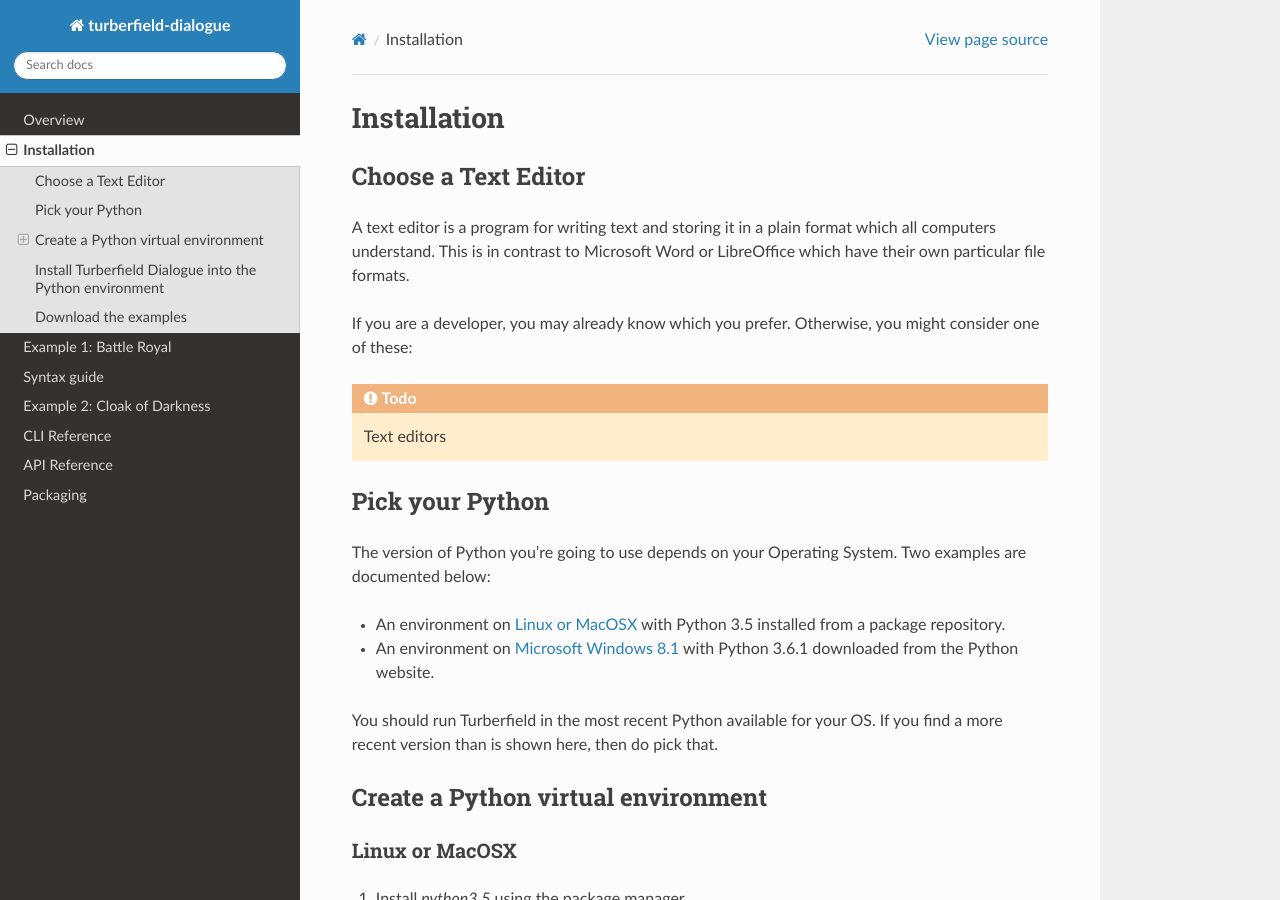
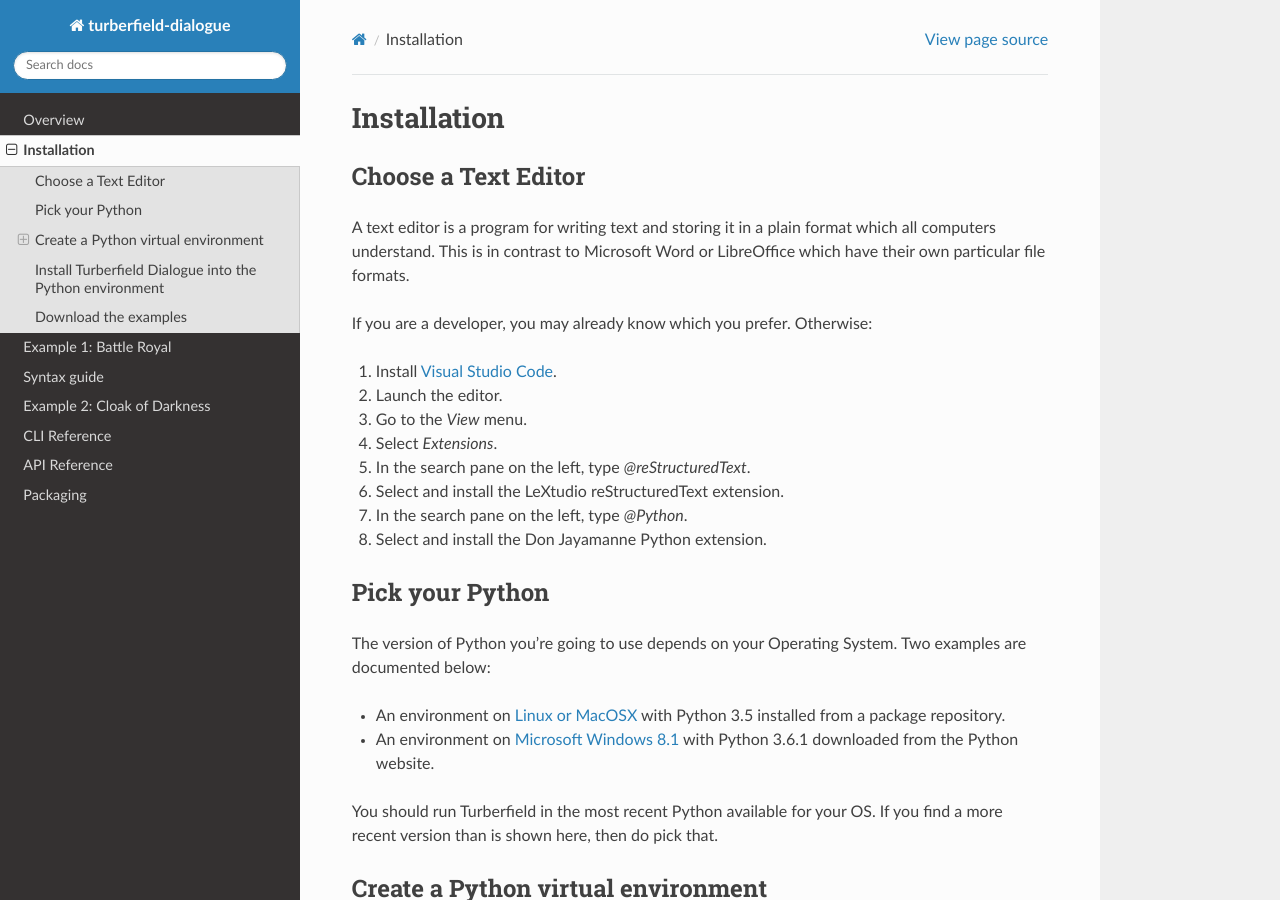
Before and after one commit to tundish/turberfield-dialogue, a Sphinx documentation site: the page built from turberfield/dialogue/doc/install.rst, in a window 1280 px wide and 900 px high. Built offline with Sphinx 7.4.7 and the Read the Docs theme 2.0.0, drawn with Linux system fonts in a browser that asks for light colours.

Commit message:
Added default instructions for text editor.

```diff
--- a/turberfield/dialogue/doc/battle.rst
+++ b/turberfield/dialogue/doc/battle.rst
@@ -132,6 +132,7 @@ You should take a look at `turberfield/dialogue/sequences/battle/types.py`. Here
 
 
 .. code-block:: python
+   :linenos:
 
     import itertools
 
@@ -161,6 +162,7 @@ You should take a look at `turberfield/dialogue/sequences/battle/types.py`. Here
         ["combat.rst"],
         itertools.repeat(None)
     )
+
 
 This file dowa 4 things:
 
--- a/turberfield/dialogue/doc/install.rst
+++ b/turberfield/dialogue/doc/install.rst
@@ -11,10 +11,16 @@ A text editor is a program for writing text and storing it in a plain format whi
 all computers understand. This is in contrast to Microsoft Word or LibreOffice which
 have their own particular file formats.
 
-If you are a developer, you may already know which you prefer. Otherwise, you might
-consider one of these:
+If you are a developer, you may already know which you prefer. Otherwise:
 
-.. todo:: Text editors
+#. Install `Visual Studio Code`_.
+#. Launch the editor.
+#. Go to the `View` menu.
+#. Select `Extensions`.
+#. In the search pane on the left, type `@reStructuredText`.
+#. Select and install the LeXtudio reStructuredText extension.
+#. In the search pane on the left, type `@Python`.
+#. Select and install the Don Jayamanne Python extension.
 
 Pick your Python
 ================
@@ -99,3 +105,4 @@ Download the examples
 .. _PyPI: https://pypi.python.org/pypi
 .. _Python 3.6.1 for Windows: https://www.python.org/ftp/python/3.6.1/python-3.6.1.exe
 .. _source as a zipfile: https://github.com/tundish/turberfield-dialogue/archive/master.zip
+.. _Visual Studio Code: https://code.visualstudio.com
```
